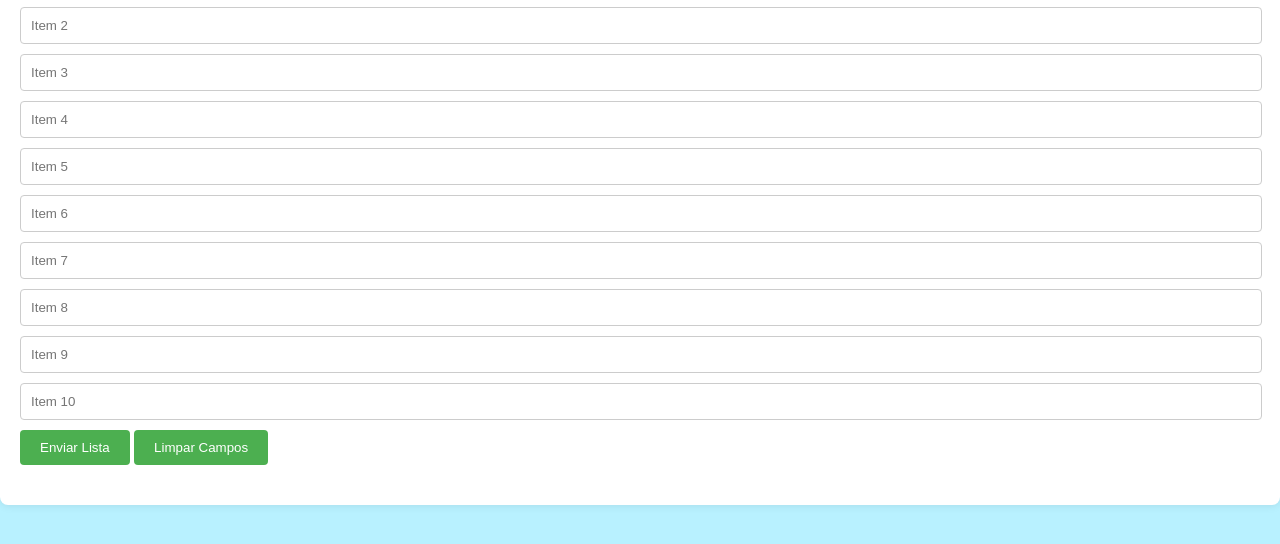
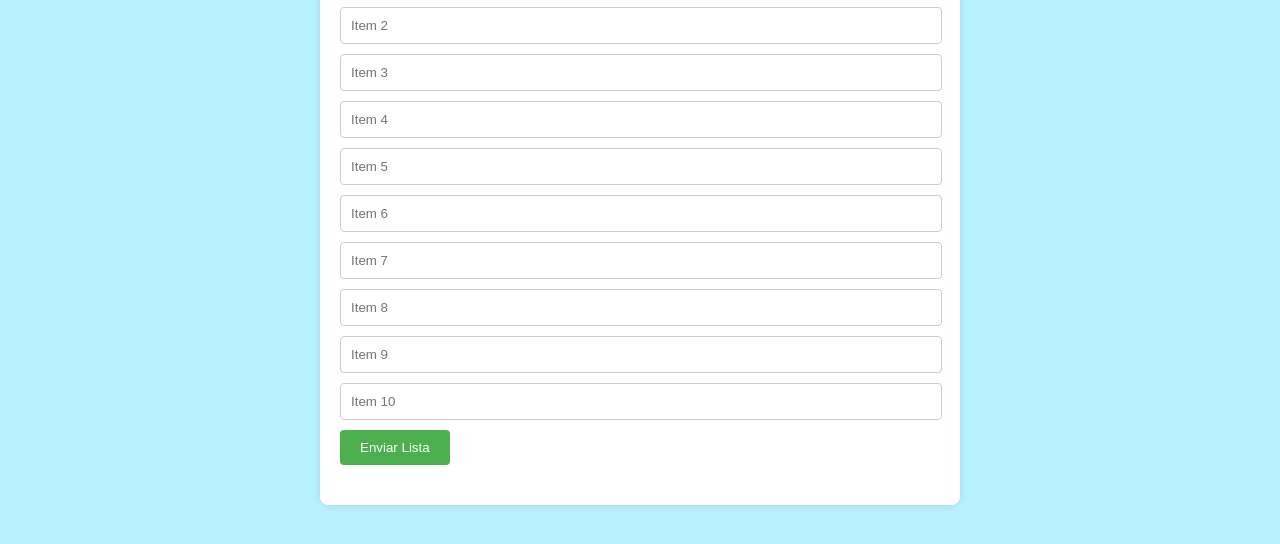
Before and after one commit to Rodrigo-Camilo/Aula-PW, a plain HTML site: page ListaCompras/index.html in a window 1280 px wide. Shown: the part 148-692 px from the top of the page. Drawn offline with Linux system fonts and the light colour scheme.

Commit message:
Lista de Compras

```diff
--- a/ListaCompras/index.html
+++ b/ListaCompras/index.html
@@ -14,7 +14,7 @@
     }
 
     .container {
-        max-width:"" 600px;
+        max-width: 600px;
         margin: 20px auto;
         background-color: #fff;
         border-radius: 8px;
@@ -77,7 +77,7 @@
     }
 
     #botaoLimparLista {
-        background-color: rgb(255, 2, 2);
+        background-color: red;
     }
 </style>
 </head>
@@ -98,7 +98,7 @@
         <input type="text" name="item9" placeholder="Item 9"><br>
         <input type="text" name="item10" placeholder="Item 10"><br>
         <button type="button" onclick="enviarLista()">Enviar Lista</button>
-        <button type="button" onclick="limparCampos()">Limpar Campos</button>
+        <button type="button" class="invisivel" id="limparCamposButton">Limpar Campos</button>
     </form>
 
     <ol id="listaCompras"></ol>
```
